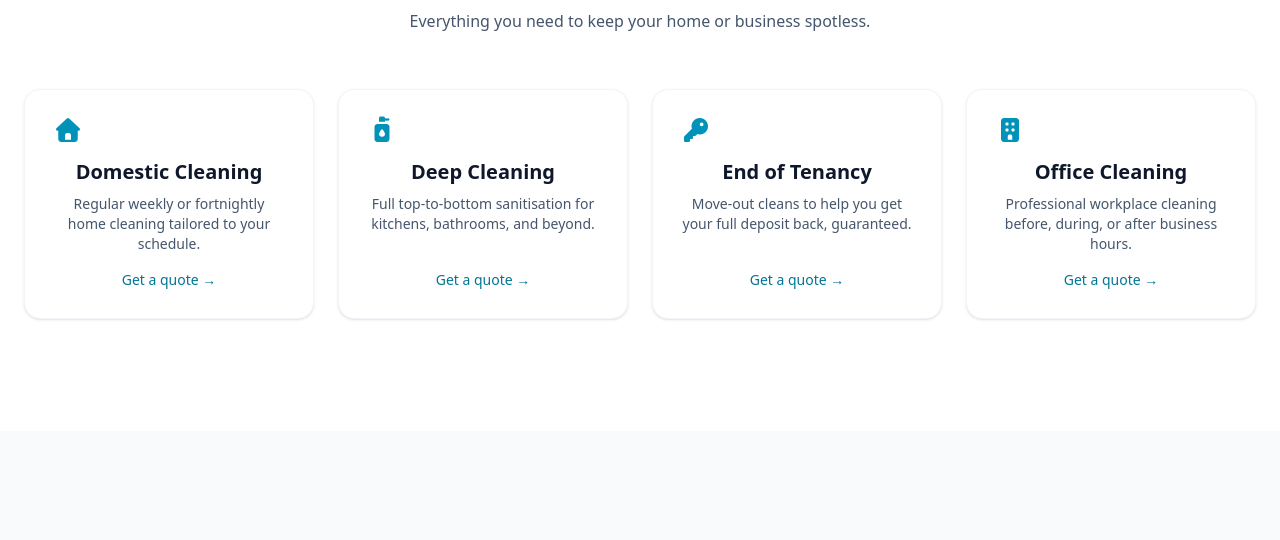
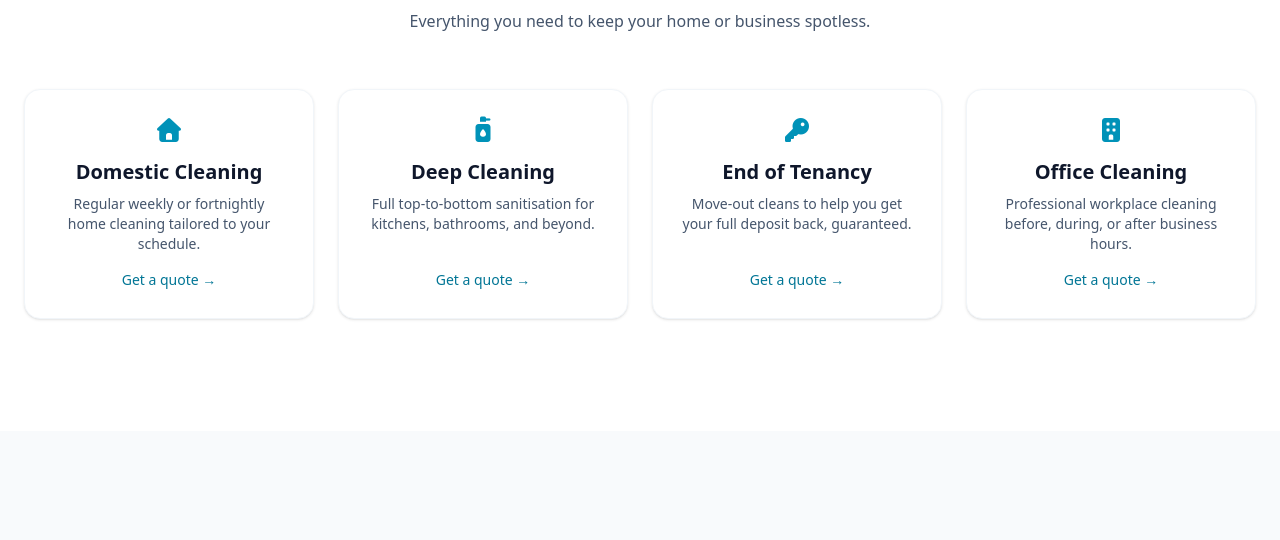
Before and after one commit to zBraaad98/BrxCleaningWebsite, a website: page index.html in a window 1280 px wide. Shown: the part 1652-2192 px from the top of the page. Drawn offline with nearby package versions, Linux system fonts and the light colour scheme.

Commit message:
centered the service icons

```diff
--- a/index.html
+++ b/index.html
@@ -281,7 +281,9 @@
                 data-aos="zoom-in"
                 class="bg-white border border-slate-100 shadow-sm rounded-2xl p-7 hover:shadow-lg hover:-translate-y-1 hover:border-cyan-200 transition duration-200 flex flex-col h-full"
               >
-                <i class="fa-solid fa-house text-cyan-600 text-2xl mb-4"></i>
+                <i
+                  class="fa-solid fa-house text-cyan-600 text-2xl mb-4 self-center"
+                ></i>
                 <h3 class="text-xl font-semibold mb-2">Domestic Cleaning</h3>
                 <p class="text-slate-600 text-sm mb-4 flex-1">
                   Regular weekly or fortnightly home cleaning tailored to your
@@ -302,7 +304,7 @@
                 class="bg-white border border-slate-100 shadow-sm rounded-2xl p-7 hover:shadow-lg hover:-translate-y-1 hover:border-cyan-200 transition duration-200 flex flex-col h-full"
               >
                 <i
-                  class="fa-solid fa-pump-soap text-cyan-600 text-2xl mb-4"
+                  class="fa-solid fa-pump-soap text-cyan-600 text-2xl mb-4 self-center"
                 ></i>
                 <h3 class="text-xl font-semibold mb-2">Deep Cleaning</h3>
                 <p class="text-slate-600 text-sm mb-4 flex-1">
@@ -323,7 +325,9 @@
                 data-aos-delay="200"
                 class="bg-white border border-slate-100 shadow-sm rounded-2xl p-7 hover:shadow-lg hover:-translate-y-1 hover:border-cyan-200 transition duration-200 flex flex-col h-full"
               >
-                <i class="fa-solid fa-key text-cyan-600 text-2xl mb-4"></i>
+                <i
+                  class="fa-solid fa-key text-cyan-600 text-2xl mb-4 self-center"
+                ></i>
                 <h3 class="text-xl font-semibold mb-2">End of Tenancy</h3>
                 <p class="text-slate-600 text-sm mb-4 flex-1">
                   Move-out cleans to help you get your full deposit back,
@@ -343,7 +347,9 @@
                 data-aos-delay="300"
                 class="bg-white border border-slate-100 shadow-sm rounded-2xl p-7 hover:shadow-lg hover:-translate-y-1 hover:border-cyan-200 transition duration-200 flex flex-col h-full"
               >
-                <i class="fa-solid fa-building text-cyan-600 text-2xl mb-4"></i>
+                <i
+                  class="fa-solid fa-building text-cyan-600 text-2xl mb-4 self-center"
+                ></i>
                 <h3 class="text-xl font-semibold mb-2">Office Cleaning</h3>
                 <p class="text-slate-600 text-sm mb-4 flex-1">
                   Professional workplace cleaning before, during, or after
```
Also changed, not shown: css/tailwind.css.
